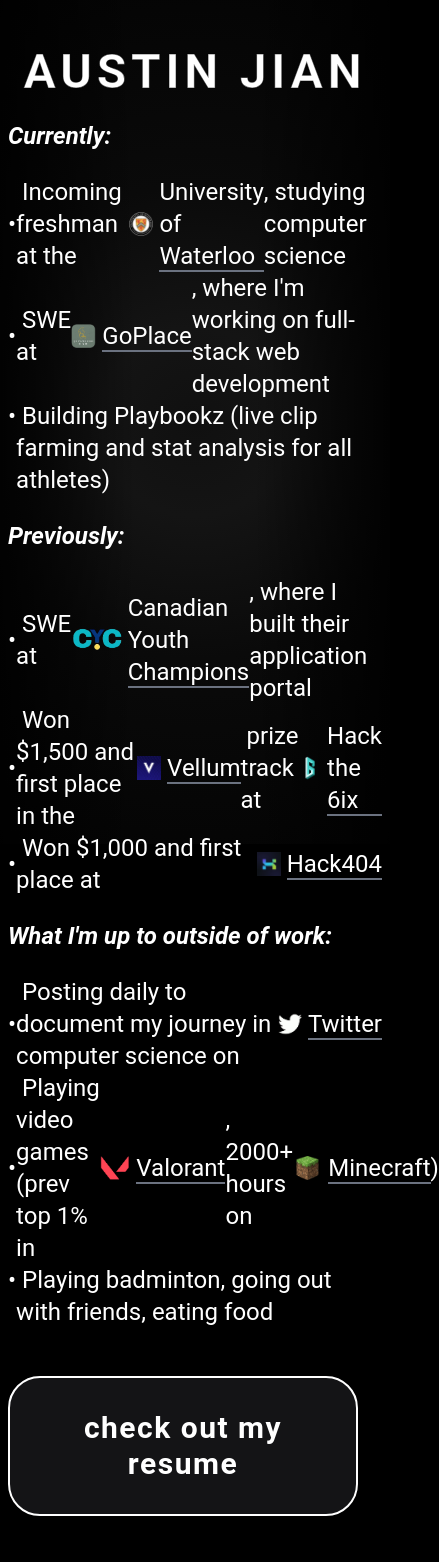
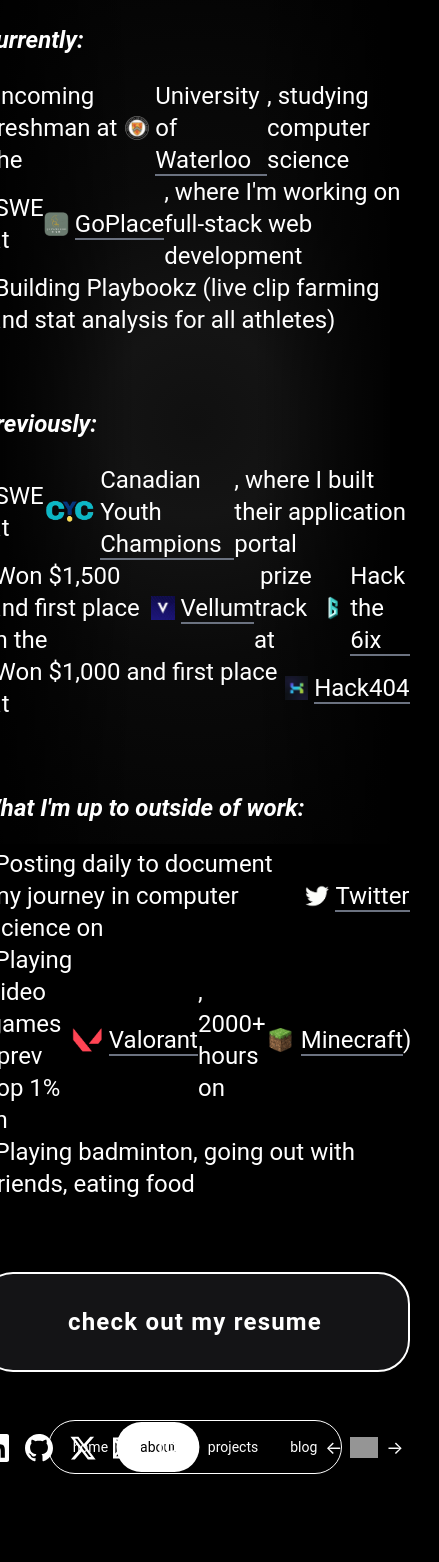
Before and after one commit to austinjiann/Personal-Portfolio, a React (Vite) app: page /about in a window 390 px wide. Shown: the top 1562 px of the page, 439 px wide, since content can reach past the window. After the commit the page ends 1506 px from the top, so only its background shows below. Built offline with nearby package versions, Linux system fonts and the light colour scheme; grey boxes are pictures that could not be loaded.

Commit message:
case studies

```diff
--- a/components/ProjectCard.tsx
+++ b/components/ProjectCard.tsx
@@ -1,18 +1,39 @@
-import React, { useState } from 'react';
+import React, { useEffect, useRef, useState } from 'react';
 import { Github, ExternalLink } from 'lucide-react';
 import { Project } from '../data/projects';
 
 interface ProjectCardProps {
   project: Project;
   className?: string;
+  // Optional controlled expand state (for layout that spans full row)
+  isExpanded?: boolean;
+  onToggleExpand?: () => void;
 }
 
 const uiFont = {
   fontFamily: 'Roboto, sans-serif',
 };
 
-const ProjectCard: React.FC<ProjectCardProps> = ({ project, className = '' }) => {
+const ProjectCard: React.FC<ProjectCardProps> = ({ project, className = '', isExpanded, onToggleExpand }) => {
   const [isHovered, setIsHovered] = useState(false);
+  const [uncontrolledOpen, setUncontrolledOpen] = useState(false);
+  const caseBodyRef = useRef<HTMLDivElement | null>(null);
+  const [caseHeight, setCaseHeight] = useState(0);
+  const showCaseStudy = isExpanded !== undefined ? isExpanded : uncontrolledOpen;
+
+  // Measure the case study content height when opened (and on resize)
+  useEffect(() => {
+    const updateHeight = () => {
+      if (showCaseStudy && caseBodyRef.current) {
+        setCaseHeight(caseBodyRef.current.scrollHeight);
+      } else {
+        setCaseHeight(0);
+      }
+    };
+    updateHeight();
+    window.addEventListener('resize', updateHeight);
+    return () => window.removeEventListener('resize', updateHeight);
+  }, [showCaseStudy, project]);
 
   return (
     <article
@@ -163,6 +184,52 @@
               <Github className="h-3 w-3" />
             </a>
           )}
+
+          {/* Mini Case Study Toggle */}
+          <button
+            type="button"
+            aria-expanded={showCaseStudy}
+            onClick={() => (onToggleExpand ? onToggleExpand() : setUncontrolledOpen((v) => !v))}
+            className="inline-flex items-center gap-1 text-xs rounded-full px-2 py-1 border border-zinc-700/60 bg-zinc-800/80 hover:bg-zinc-700/80 text-white transition-colors duration-200 focus-visible:outline-none focus-visible:ring-2 focus-visible:ring-zinc-500/40"
+            style={{
+              ...uiFont,
+              fontSize: '0.7rem',
+              borderRadius: '9999px',
+              paddingLeft: '0.5rem',
+              paddingRight: '0.5rem',
+              paddingTop: '0.25rem',
+              paddingBottom: '0.25rem',
+              border: '1px solid rgba(63, 63, 70, 0.6)',
+              backgroundColor: 'rgba(39, 39, 42, 0.8)',
+              color: 'white',
+              marginLeft: '0.25rem'
+            }}
+            title="Toggle mini case study"
+          >
+            mini case study
+          </button>
+        </div>
+      </div>
+
+      {/* Mini Case Study Content (expand/collapse) */}
+      <div
+        className="overflow-hidden"
+        aria-hidden={!showCaseStudy}
+        style={{
+          height: `${caseHeight}px`,
+          transition: 'height 300ms ease',
+          backgroundColor: 'rgba(24,24,27,0.6)',
+          borderTop: showCaseStudy ? '1px solid rgba(63,63,70,0.5)' : 'none'
+        }}
+      >
+        <div ref={caseBodyRef} style={{ padding: '0.75rem 0.75rem 0.5rem' }}>
+          <p
+            className="text-xs text-zinc-200"
+            style={{ ...uiFont, fontSize: '0.8rem', lineHeight: 1.3 }}
+          >
+            {/* You can customize this per project by adding a new field to data/projects.ts and rendering it here. */}
+            Quick notes: goals, key decisions, and impact for this project. Replace this placeholder with a brief description (2–4 sentences) or bullet points.
+          </p>
         </div>
       </div>
 
--- a/pages/About.tsx
+++ b/pages/About.tsx
@@ -1,5 +1,5 @@
 import React from 'react';
-import ContentContainer from '../components/ContentContainer';
+// Content on this page aligns to the same left edge as the hero/footer
 
 const uiFont = {
   fontFamily: 'Roboto, sans-serif',
@@ -11,24 +11,16 @@
 
 const About: React.FC<AboutProps> = ({ animationComplete: _animationComplete = false }) => {
   return (
-    <div className="flex-1 flex justify-center pt-32">
-      <ContentContainer>
-        <div className="text-left mt-8">
-          <div className="text-center mt-28 sm:mt-32 lg:mt-40">
-              <h1
-                className="text-5xl sm:text-6xl md:text-7xl lg:text-8xl xl:text-9xl text-white text-center"
+    <div className="flex-1 pt-32">
+      {/* Left-aligned wrapper that matches the hero container width */}
+      <div
         style={{
-                  ...uiFont,
-                  fontWeight: 'bold',
-                  letterSpacing: '0.1em',
-                  textShadow: '0 2px 8px rgba(0,0,0,0.8), 0 0 0 2px rgba(0,0,0,1)',
-                  WebkitTextStroke: '1px rgba(0,0,0,0.5)',
-                  marginTop: '3rem'
+          marginLeft: 'calc(50% - min(55vw, 470px))',
+          width: 'calc(min(55vw, 470px) * 2)',
         }}
       >
-                AUSTIN JIAN
-              </h1>
-          </div>
+        <div className="text-left mt-8 px-0 sm:px-0 md:px-0">
+
           <br/>
           <div className="mt-16 max-w-4xl mx-auto">
             {/* About Me Section */}
@@ -85,6 +77,8 @@
                 </li>
               </ul>
             </div>
+            <br/>
+            <br/>
             <br/>
             <div className="mb-12">
               <h2 className="text-2xl sm:text-3xl font-semibold text-white mb-6" style={uiFont}>
@@ -170,6 +164,8 @@
               </ul>
             </div>
             <br/>
+            <br/>
+            <br/>
             {/* Currently Section */}
             <div className="mb-12">
               <h2 className="text-2xl sm:text-3xl font-semibold text-white mb-6" style={uiFont}>
@@ -243,19 +239,15 @@
         </div>
         <br/>
         <br/>
+        <br/>
 
-                  {/* Resume Section */}
-          <div className="mt-24 text-center">
+        {/* Resume Section spanning full hero width */}
+        <div className="mt-24">
           <a
             href="/resume.pdf"
             target="_blank"
             rel="noopener noreferrer"
-                             style={{
-                 display: 'inline-block',
-                 width: 'calc(100% - 1.5rem)',
-                 maxWidth: 'calc(100% - 1.5rem)',
-                 marginRight: '2rem'
-               }}
+            style={{ display: 'block', width: '100%' }}
           >
             <div
               style={{
@@ -273,16 +265,18 @@
                 transition: 'transform 0.3s ease-out',
                 ...uiFont
               }}
-                onMouseEnter={(e) => e.currentTarget.style.transform = 'scale(1.05)'}
+              onMouseEnter={(e) => e.currentTarget.style.transform = 'scale(1.02)'}
               onMouseLeave={(e) => e.currentTarget.style.transform = 'scale(1)'}
             >
-                <span className="text-3xl sm:text-3xl font-bold tracking-wider">
+              <div className="text-center">
+                <span className="text-2xl sm:text-3xl font-bold tracking-wider">
                   <strong>check out my resume</strong>
                 </span>
               </div>
+            </div>
           </a>
         </div>
-      </ContentContainer>
+      </div>
     </div>
   );
 };
--- a/pages/Projects.tsx
+++ b/pages/Projects.tsx
@@ -52,37 +52,22 @@
   return (
     <div className="flex-1 flex justify-center pt-32">
       <section style={{ margin: "0 auto", maxWidth: "1152px", paddingLeft: "16px", paddingRight: "16px" }}>
-        {/* Page Title */}
-        <div className="text-center mt-28 sm:mt-32 lg:mt-40 mb-16">
-          <h1
-            className="text-5xl sm:text-6xl md:text-7xl lg:text-8xl xl:text-9xl text-white text-center"
-            style={{
-              ...uiFont,
-              fontWeight: 'bold',
-              letterSpacing: '0.1em',
-              textShadow: '0 2px 8px rgba(0,0,0,0.8), 0 0 0 2px rgba(0,0,0,1)',
-              WebkitTextStroke: '1px rgba(0,0,0,0.5)',
-              marginTop: '3rem'
-            }}
-          >
-            PROJECTS
-          </h1>
-        </div>
+
 
         {/* Trim container: right = 5.5 grids (≈110px), left = 4.5 grids (≈90px) */}
         <div data-right-trim style={{ width: 'calc(100% - 200px)', marginRight: '110px', marginLeft: '90px' }}>
 
           {/* Search Bar */}
-          <div className="mb-8" style={{ marginTop: '24px', marginBottom: '48px' }}>
+          <div className="mb-8" style={{ marginTop: '40px', marginBottom: '48px' }}>
             <div data-search-wrap style={{ width: '952px', maxWidth: '100%', margin: '0 auto' }}>
               <input
               type="text"
               value={searchQuery}
               onChange={(e) => setSearchQuery(e.target.value)}
-              placeholder="search for project names or tech stacks.."
+              placeholder=" search for project names, tech stacks, or project types..."
               aria-label="Search projects"
               data-search
-              className="w-full border px-4 py-3 transition-colors duration-200 focus:outline-none"
+              className="w-full border px-5 py-4 transition-colors duration-200 focus:outline-none"
               style={{
                 ...uiFont,
                 width: '100%',
@@ -94,6 +79,7 @@
               }}
               />
             </div>
+
           </div>
 
         {/* Inline, high-specificity grid */}
```
Lines whose indentation alone changed are shown as unchanged.
